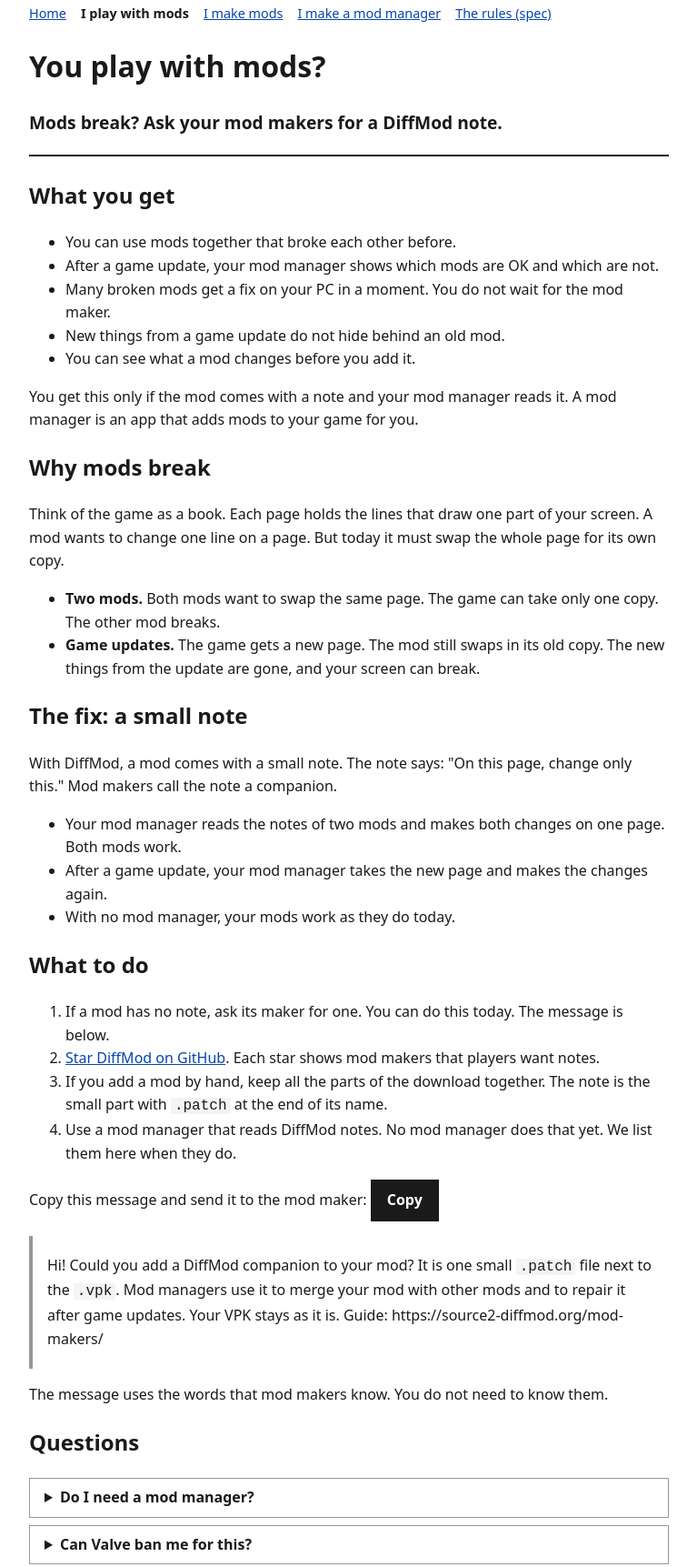
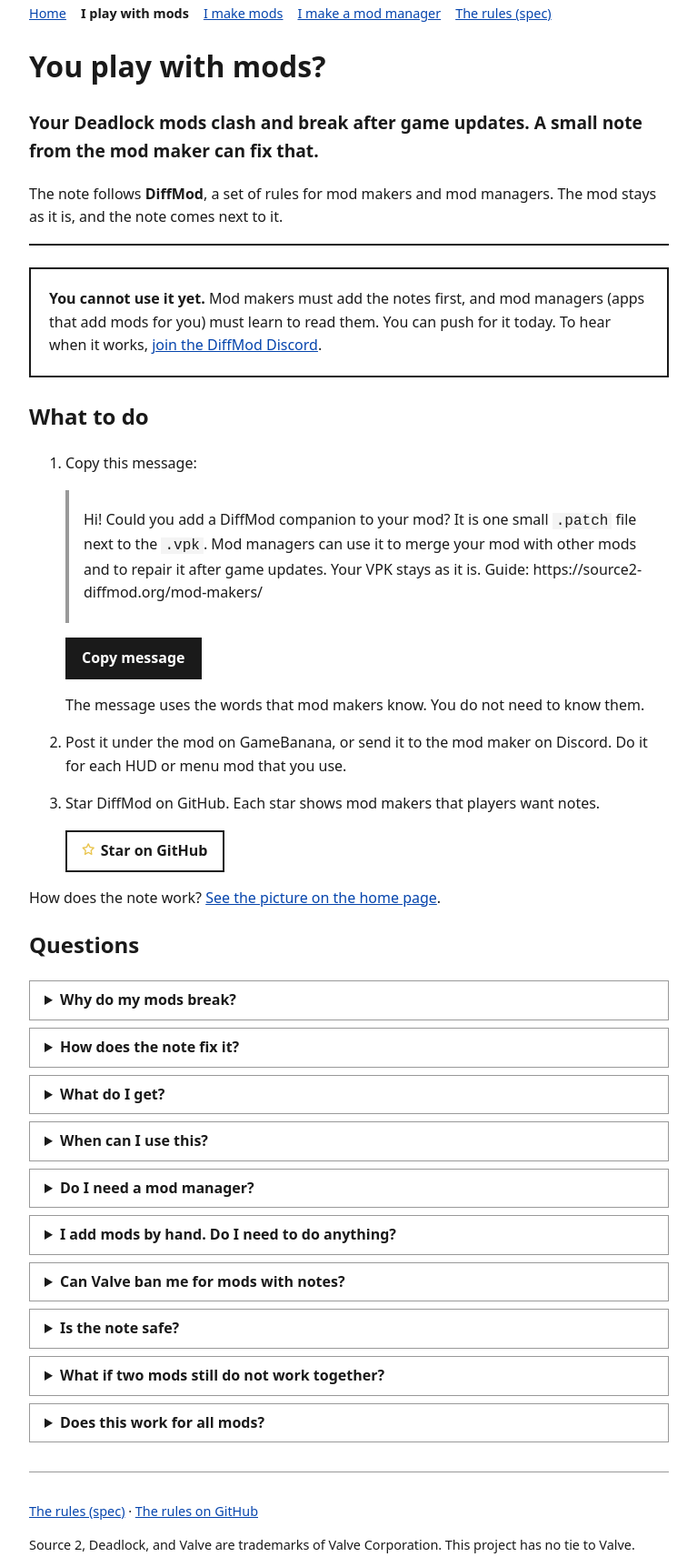
Before and after one commit to diffmod/diffmod-spec, a plain HTML site: page site/users/index.html in a window 1280 px wide. Shown: the part 29-1752 px from the top of the page at 91% size, without its empty margins (256-1023 px from the left). Drawn offline with Linux system fonts and the light colour scheme.

Commit message:
site, docs: shorter player guide, Discord link, smooth jump to Make it real
Assisted-by: Claude Code (claude-opus-5-5)

```diff
--- a/site/index.html
+++ b/site/index.html
@@ -208,16 +208,22 @@
 <div class="job all"><div><h3>Want DiffMod to happen?</h3><p>Star it on GitHub. Each star shows mod makers and mod manager makers that people want this.</p></div><a class="btn" href="https://github.com/s2d-org/source2-diffmod-spec"><svg class="icon star" viewBox="0 0 16 16" width="14" height="14" fill="#eac54f" aria-hidden="true"><path d="M8 .25a.75.75 0 0 1 .673.418l1.882 3.815 4.21.612a.75.75 0 0 1 .416 1.279l-3.046 2.97.719 4.192a.751.751 0 0 1-1.088.791L8 12.347l-3.766 1.98a.75.75 0 0 1-1.088-.79l.72-4.194L.818 6.374a.75.75 0 0 1 .416-1.28l4.21-.611L7.327.668A.75.75 0 0 1 8 .25Zm0 2.445L6.615 5.5a.75.75 0 0 1-.564.41l-3.097.45 2.24 2.184a.75.75 0 0 1 .216.664l-.528 3.084 2.769-1.456a.75.75 0 0 1 .698 0l2.77 1.456-.53-3.084a.75.75 0 0 1 .216-.664l2.24-2.183-3.096-.45a.75.75 0 0 1-.564-.41L8 2.694Z"/></svg>Star on GitHub</a></div>
 </div>
 <p>The rules are open. <a href="./spec/">Read them</a>. They belong to <a href="https://github.com/s2d-org">s2d-org</a>, a group on GitHub. We invite mod makers and mod manager makers to join it.</p>
-<p>Questions or ideas? <a href="https://github.com/s2d-org/source2-diffmod-spec/discussions">Ask on GitHub</a>. Found a mistake in the rules? <a href="https://github.com/s2d-org/source2-diffmod-spec/issues">Report it</a>.</p>
+<p>Questions or ideas? <a href="https://github.com/s2d-org/source2-diffmod-spec/discussions">Ask on GitHub</a>. Found a mistake in the rules? <a href="https://github.com/s2d-org/source2-diffmod-spec/issues">Report it</a>. Want the news? <a href="https://discord.gg/usmu4RmvCc">Join the Discord</a>.</p>
 </section>
 </main>
 <footer>
 <p><a href="./spec/">The rules (spec)</a> · <a href="https://github.com/s2d-org/source2-diffmod-spec/blob/main/profiles/deadlock.md">Deadlock profile</a> · <a href="https://github.com/s2d-org/source2-diffmod-spec/blob/main/decompilers.md">Decompiler registry</a> · <a href="https://github.com/s2d-org/source2-diffmod-spec">Repo</a></p>
 <p>Source 2, Deadlock, and Valve are trademarks of Valve Corporation. This project has no tie to Valve.</p>
 </footer>
-<script>/* a jump to "Make it real" highlights the section for a moment; each click restarts the highlight */
-for(const a of document.querySelectorAll('a[href="#act"]'))a.addEventListener("click",()=>{const s=document.getElementById("act");s.classList.remove("flash");void s.offsetWidth;s.classList.add("flash")});
-document.getElementById("act").addEventListener("animationend",e=>e.currentTarget.classList.remove("flash"));</script>
+<script>/* a jump to "Make it real" scrolls there smoothly (see style.css), then highlights the section for a moment.
+   The highlight starts when the scroll ends: on "scrollend", or 150 ms after the last "scroll" in browsers
+   with no "scrollend", or after 150 ms if the page does not scroll. Each click restarts the highlight. */
+const act=document.getElementById("act");
+for(const a of document.querySelectorAll('a[href="#act"]'))a.addEventListener("click",()=>{let t;
+const go=()=>{clearTimeout(t);removeEventListener("scroll",wait);removeEventListener("scrollend",go);act.classList.remove("flash");void act.offsetWidth;act.classList.add("flash")};
+const wait=()=>{clearTimeout(t);t=setTimeout(go,150)};
+addEventListener("scroll",wait);addEventListener("scrollend",go);wait()});
+act.addEventListener("animationend",()=>act.classList.remove("flash"));</script>
 <script>/* opened from disk: folder links need an explicit index.html */if(location.protocol==="file:")for(const a of document.querySelectorAll("a[href]")){const h=a.getAttribute("href");if(!/^([a-z]+:|#)/i.test(h))a.setAttribute("href",h.replace(/^([^?#]*\/)(?=[?#]|$)/,"$1index.html"))}</script>
 </body>
 </html>
--- a/site/style.css
+++ b/site/style.css
@@ -136,6 +136,8 @@ ul.gets li.same::before { content: "="; color: var(--muted); }
 }
 .flash { animation: flash 1.6s ease-out; }
 #act { scroll-margin-top: 1rem; }
+/* a jump to a link on the same page scrolls there smoothly, unless the reader asks for less motion */
+@media (prefers-reduced-motion: no-preference) { html { scroll-behavior: smooth; } }
 
 /* "Make it real": one job per group */
 .jobs { display: grid; grid-template-columns: repeat(3, 1fr); gap: .9rem; margin: 1rem 0 1.5rem; }
@@ -154,3 +156,8 @@ ul.gets li.same::before { content: "="; color: var(--muted); }
 @media (prefers-color-scheme: dark) { :root { --star: #e3b341; } }
 .btn .icon { width: .9em; height: .9em; vertical-align: -.05em; margin-right: .4em; }
 .icon.star { fill: var(--star); }
+/* player guide: a jump to the message highlights it for a moment */
+#message { scroll-margin-top: 1rem; }
+#message:target { animation: flash 1.6s ease-out; }
+/* player guide: the FAQ answers hold lists, too */
+#faq details ul { margin: .25rem 0; }
--- a/site/users/index.html
+++ b/site/users/index.html
@@ -4,15 +4,18 @@
 <meta charset="utf-8">
 <meta name="viewport" content="width=device-width, initial-scale=1">
 <title>DiffMod for players</title>
-<meta name="description" content="Your Deadlock mods break? Ask your mod makers for a DiffMod note. Mods with a note work together and break less after game updates.">
+<meta name="description" content="Your Deadlock mods break? Ask your mod makers for a DiffMod note, so your mods can work together and break less after game updates.">
 <link rel="canonical" href="https://source2-diffmod.org/users/">
 <link rel="icon" href="../favicon.svg" type="image/svg+xml">
 <meta property="og:type" content="website">
 <meta property="og:site_name" content="DiffMod">
 <meta property="og:title" content="DiffMod for players">
-<meta property="og:description" content="Your Deadlock mods break? Ask your mod makers for a DiffMod note. Mods with a note work together and break less after game updates.">
+<meta property="og:description" content="Your Deadlock mods break? Ask your mod makers for a DiffMod note, so your mods can work together and break less after game updates.">
 <meta property="og:url" content="https://source2-diffmod.org/users/">
 <meta property="og:image" content="https://source2-diffmod.org/og.png">
+<meta property="og:image:width" content="1200">
+<meta property="og:image:height" content="630">
+<meta property="og:image:alt" content="DiffMod: your Deadlock mods could work together. They could survive game updates.">
 <meta name="twitter:card" content="summary_large_image">
 <link rel="stylesheet" href="../style.css">
 </head>
@@ -26,80 +29,99 @@
 <a href="../spec/">The rules (spec)</a>
 </nav>
 <h1>You play with mods?</h1>
-<p class="tagline">Mods break? Ask your mod makers for a DiffMod note.</p>
+<p class="tagline">Your Deadlock mods clash and break after game updates. A small note from the mod maker can fix that.</p>
+<p>The note follows <b>DiffMod</b>, a set of rules for mod makers and mod managers. The mod stays as it is, and the note comes next to it.</p>
 </header>
 <main>
-<section id="benefits">
-<h2>What you get</h2>
-<ul>
-<li>You can use mods together that broke each other before.</li>
-<li>After a game update, your mod manager shows which mods are OK and which are not.</li>
-<li>Many broken mods get a fix on your PC in a moment. You do not wait for the mod maker.</li>
-<li>New things from a game update do not hide behind an old mod.</li>
-<li>You can see what a mod changes before you add it.</li>
-</ul>
-<p>You get this only if the mod comes with a note and your mod manager reads it. A mod manager is an app that adds mods to your game for you.</p>
+<div class="callout">
+<p><strong>You cannot use it yet.</strong> Mod makers must add the notes first, and mod managers (apps that add mods for you) must learn to read them. <!-- TODO: list managers once they ship support. -->You can push for it today. To hear when it works, <a href="https://discord.gg/usmu4RmvCc">join the DiffMod Discord</a>.</p>
+</div>
+<section id="what-to-do">
+<h2>What to do</h2>
+<ol>
+<li id="message">
+<p>Copy this message:</p>
+<blockquote id="message-text">
+<p>Hi! Could you add a DiffMod companion to your mod? It is one small <code>.patch</code> file next to the <code>.vpk</code>. Mod managers can use it to merge your mod with other mods and to repair it after game updates. Your VPK stays as it is. Guide: https://source2-diffmod.org/mod-makers/</p>
+</blockquote>
+<p><button class="btn primary" id="copy" type="button">Copy message</button></p>
+<p>The message uses the words that mod makers know. You do not need to know them.</p>
+</li>
+<li><p>Post it under the mod on GameBanana, or send it to the mod maker on Discord. Do it for each HUD or menu mod that you use.</p></li>
+<li><p>Star DiffMod on GitHub. Each star shows mod makers that players want notes.</p>
+<!-- star icon: Octicons star-16, Copyright (c) 2025 GitHub Inc., MIT License, https://github.com/primer/octicons/blob/main/LICENSE -->
+<p><a class="btn" href="https://github.com/s2d-org/source2-diffmod-spec"><svg class="icon star" viewBox="0 0 16 16" width="14" height="14" fill="#eac54f" aria-hidden="true"><path d="M8 .25a.75.75 0 0 1 .673.418l1.882 3.815 4.21.612a.75.75 0 0 1 .416 1.279l-3.046 2.97.719 4.192a.751.751 0 0 1-1.088.791L8 12.347l-3.766 1.98a.75.75 0 0 1-1.088-.79l.72-4.194L.818 6.374a.75.75 0 0 1 .416-1.28l4.21-.611L7.327.668A.75.75 0 0 1 8 .25Zm0 2.445L6.615 5.5a.75.75 0 0 1-.564.41l-3.097.45 2.24 2.184a.75.75 0 0 1 .216.664l-.528 3.084 2.769-1.456a.75.75 0 0 1 .698 0l2.77 1.456-.53-3.084a.75.75 0 0 1 .216-.664l2.24-2.183-3.096-.45a.75.75 0 0 1-.564-.41L8 2.694Z"/></svg>Star on GitHub</a></p></li>
+</ol>
+<p>How does the note work? <a href="../#how">See the picture on the home page</a>.</p>
 </section>
-<section id="why">
-<h2>Why mods break</h2>
+<section id="faq">
+<h2>Questions</h2>
+<details>
+<summary>Why do my mods break?</summary>
 <p>Think of the game as a book. Each page holds the lines that draw one part of your screen. A mod wants to change one line on a page. But today it must swap the whole page for its own copy.</p>
 <ul>
 <li><strong>Two mods.</strong> Both mods want to swap the same page. The game can take only one copy. The other mod breaks.</li>
 <li><strong>Game updates.</strong> The game gets a new page. The mod still swaps in its old copy. The new things from the update are gone, and your screen can break.</li>
 </ul>
-</section>
-<section id="companion">
-<h2>The fix: a small note</h2>
-<p>With DiffMod, a mod comes with a small note. The note says: "On this page, change only this." Mod makers call the note a companion.</p>
+</details>
+<details>
+<summary>How does the note fix it?</summary>
+<p>The note says: "On this page, change only this." Mod makers call the note a companion.</p>
 <ul>
 <li>Your mod manager reads the notes of two mods and makes both changes on one page. Both mods work.</li>
 <li>After a game update, your mod manager takes the new page and makes the changes again.</li>
-<li>With no mod manager, your mods work as they do today.</li>
 </ul>
-</section>
-<section id="what-to-do">
-<h2>What to do</h2>
-<ol>
-<li>If a mod has no note, ask its maker for one. You can do this today. The message is below.</li>
-<li><a href="https://github.com/s2d-org/source2-diffmod-spec">Star DiffMod on GitHub</a>. Each star shows mod makers that players want notes.</li>
-<li>If you add a mod by hand, keep all the parts of the download together. The note is the small part with <code>.patch</code> at the end of its name.</li>
-<li>Use a mod manager that reads DiffMod notes. <!-- TODO: list managers once they ship support. -->No mod manager does that yet. We list them here when they do.</li>
-</ol>
-<p id="message">Copy this message and send it to the mod maker: <button class="btn primary" id="copy" type="button">Copy</button></p>
-<blockquote id="message-text">
-<p>Hi! Could you add a DiffMod companion to your mod? It is one small <code>.patch</code> file next to the <code>.vpk</code>. Mod managers use it to merge your mod with other mods and to repair it after game updates. Your VPK stays as it is. Guide: https://source2-diffmod.org/mod-makers/</p>
-</blockquote>
-<p>The message uses the words that mod makers know. You do not need to know them.</p>
-</section>
-<section id="faq">
-<h2>Questions</h2>
+</details>
+<details>
+<summary>What do I get?</summary>
+<p>Once your mods come with notes and your mod manager reads them:</p>
+<ul>
+<li>You can use mods together that broke each other before.</li>
+<li>After a game update, your mod manager shows which mods are OK and which are not.</li>
+<li>Your mod manager offers to repair many broken mods. You do not wait for the mod maker.</li>
+<li>You keep what the update adds, and you keep the mod.</li>
+<li>Your mod manager can show you what a mod changes before you add it.</li>
+</ul>
+</details>
+<details>
+<summary>When can I use this?</summary>
+<p>When your mod manager reads the notes and your mods come with them. Neither is true yet. Each message to a mod maker and each star on GitHub makes it come sooner. We list mod managers that read the notes on this page when they come out. To hear when that happens, <a href="https://discord.gg/usmu4RmvCc">join the DiffMod Discord</a>.</p>
+</details>
 <details>
 <summary>Do I need a mod manager?</summary>
 <p>No. Your mods work with no mod manager, as they do today. But only a mod manager can fix mods for you.</p>
 </details>
 <details>
-<summary>Can Valve ban me for this?</summary>
-<p>Very unlikely. The game sees the same kind of mod as today. Your mod manager uses the notes on your PC, before the game starts, and then gives the game a normal mod. In Dota 2, a mod tool called <a href="https://github.com/robbyz512/dota2-minify">Minify</a> already builds its mods the same way, and its maker says that no one has been banned for them. Still, only Valve decides, and nobody can promise what Valve does.</p>
+<summary>I add mods by hand. Do I need to do anything?</summary>
+<p>No. If a mod comes with a note, it's only useful for a manager, which usually downloads the mods for you for example from GameBanana. If you add mods by hand, you can ignore the note, it won't benefit you.</p>
+</details>
+<details>
+<summary>Can Valve ban me for mods with notes?</summary>
+<p>Very unlikely. The game sees the same kind of mod as today. Your mod manager uses the notes on your PC, before the game starts, and then gives the game a normal mod. In Dota 2, a mod tool called <a href="https://github.com/Egezenn/dota2-minify">Minify</a> already builds its mods the same way, and its maker says that no one has been banned for them. Still, only Valve decides, and nobody can promise what Valve does.</p>
 </details>
 <details>
 <summary>Is the note safe?</summary>
-<p>Yes. It is plain text. It cannot run on your PC. You can open it in Notepad and see each change that the mod makes.</p>
+<p>Yes. It's a small plain text file. It cannot run on your PC. You can open it in Notepad and see each change that the mod makes.</p>
 </details>
 <details>
 <summary>What if two mods still do not work together?</summary>
-<p>That happens if both mods change the very same thing. Your mod manager tells you which two mods. It keeps the mod that is first in your mod list. Move the other mod up to keep that one.</p>
+<p>That happens if both mods change the very same thing. Then your mod manager leaves out the change of one mod and tells you which mod. To keep that mod instead, change the order of your mods.</p>
 </details>
 <details>
 <summary>Does this work for all mods?</summary>
-<p>No, and most mods do not need it. Version 1 of the rules covers Deadlock mods that change your screen, such as the HUD and menus, because those clash the most. Skin, model and sound mods mostly swap pages of their own, so they rarely clash.</p>
+<p>No, and most mods do not need it. Version 1 of the rules covers Deadlock mods that move, resize, restyle, add or hide things on your screen, such as the HUD, the shop and the menus. Those clash the most. The note does not cover pictures, skins, models or sounds. Those mostly swap things of their own, so they rarely clash.</p>
+<p>A mod that changes your HUD and also swaps models or sounds still gets the help for its HUD part. The rest works as it does today.</p>
 </details>
 </section>
 </main>
 <footer>
-<p>Canonical text lives in the <a href="https://github.com/s2d-org/source2-diffmod-spec">repo</a>.</p>
+<p><a href="../spec/">The rules (spec)</a> · <a href="https://github.com/s2d-org/source2-diffmod-spec">The rules on GitHub</a></p>
+<p>Source 2, Deadlock, and Valve are trademarks of Valve Corporation. This project has no tie to Valve.</p>
 </footer>
-<script>/* the Copy button puts the message on the clipboard; if the browser refuses, it selects the message */
-document.getElementById("copy").addEventListener("click",async e=>{const t=document.getElementById("message-text");try{await navigator.clipboard.writeText(t.innerText.trim());e.target.textContent="Copied"}catch{getSelection().selectAllChildren(t);e.target.textContent="Now press Ctrl+C"}});</script>
+<script>/* the Copy button puts the message on the clipboard; if the browser refuses, it selects the message.
+   The label goes back after a few seconds. */
+const copy=document.getElementById("copy"),label=copy.textContent;let reset;
+copy.addEventListener("click",async()=>{const t=document.getElementById("message-text");try{await navigator.clipboard.writeText(t.innerText.trim());copy.textContent="Copied"}catch{getSelection().selectAllChildren(t);copy.textContent="Selected: now copy it"}clearTimeout(reset);reset=setTimeout(()=>copy.textContent=label,4000)});</script>
 <script>/* opened from disk: folder links need an explicit index.html */if(location.protocol==="file:")for(const a of document.querySelectorAll("a[href]")){const h=a.getAttribute("href");if(!/^([a-z]+:|#)/i.test(h))a.setAttribute("href",h.replace(/^([^?#]*\/)(?=[?#]|$)/,"$1index.html"))}</script>
 </body>
 </html>
```
Also changed, not shown: site/mod-makers/index.html (+4 -1 lines), site/mod-managers/index.html (+3 -0 lines), 1 other file.
